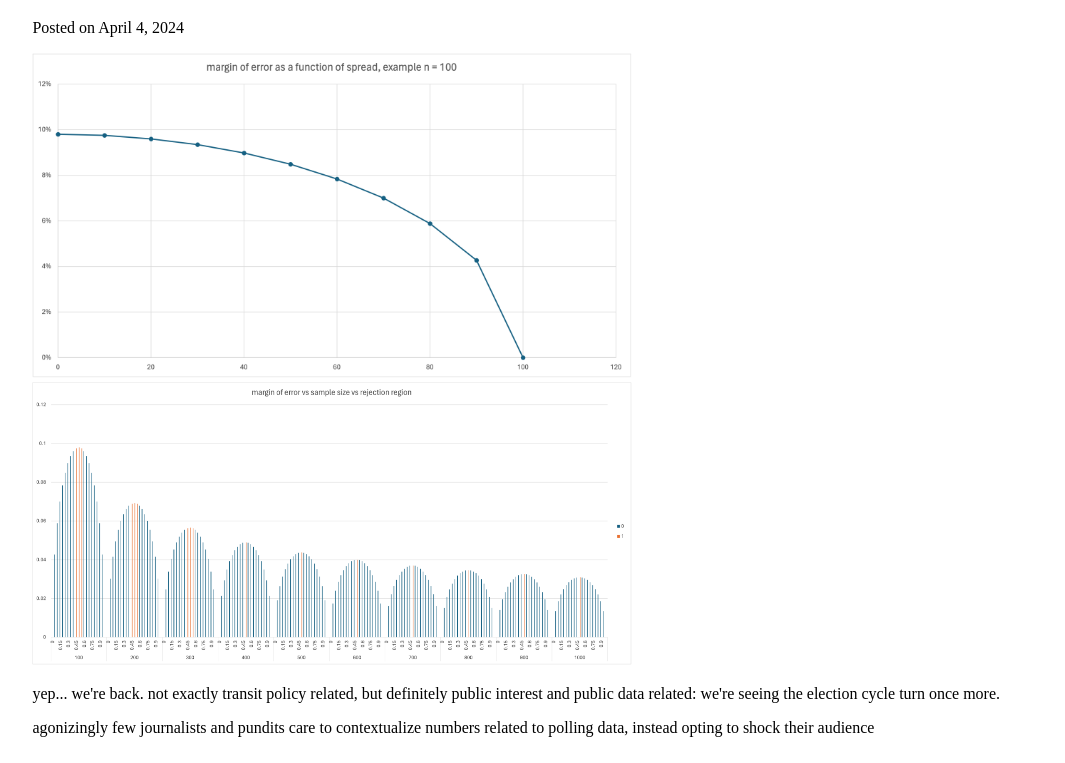
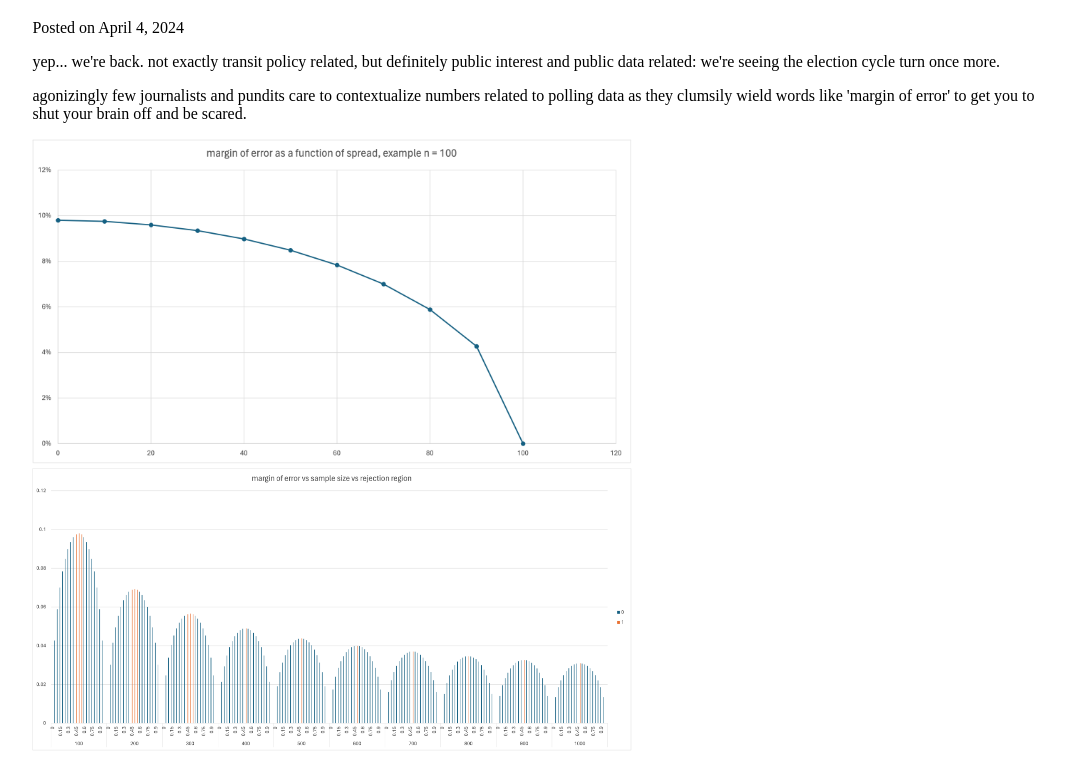
Before and after one commit to pjlanger1/pjlanger1.github.io, a plain HTML site: page election.html in a window 1280 px wide. Shown: the part 61-824 px from the top of the page, without its empty margins (102-1167 px from the left). Drawn offline with Linux system fonts and the light colour scheme.

Commit message:
Update election.html

```diff
--- a/election.html
+++ b/election.html
@@ -9,13 +9,12 @@
     <div class="container">
         <h1>Another Election Year</h1>
         <p>Posted on <time datetime="2024-04-04">April 4, 2024</time></p>
+
+        <p>yep... we're back. not exactly transit policy related, but definitely public interest and public data related: we're seeing the election cycle turn once more.</p>
+        <p>agonizingly few journalists and pundits care to contextualize numbers related to polling data as they clumsily wield words like 'margin of error' to get you to shut your brain off and be scared. </p>
+
         <img src="images/moe_exn100.png" alt="Sample Image" width="600">
         <img src="images/moe_2.png" alt="Sample Image" width="600">
-
-
-        <p>yep... we're back. not exactly transit policy related, but definitely public interest and public data related: we're seeing the election cycle turn once more.</p>
-        <p>agonizingly few journalists and pundits care to contextualize numbers related to polling data, instead opting to shock their audience   </p>
-
     </div>
 </body>
 </html>
```
